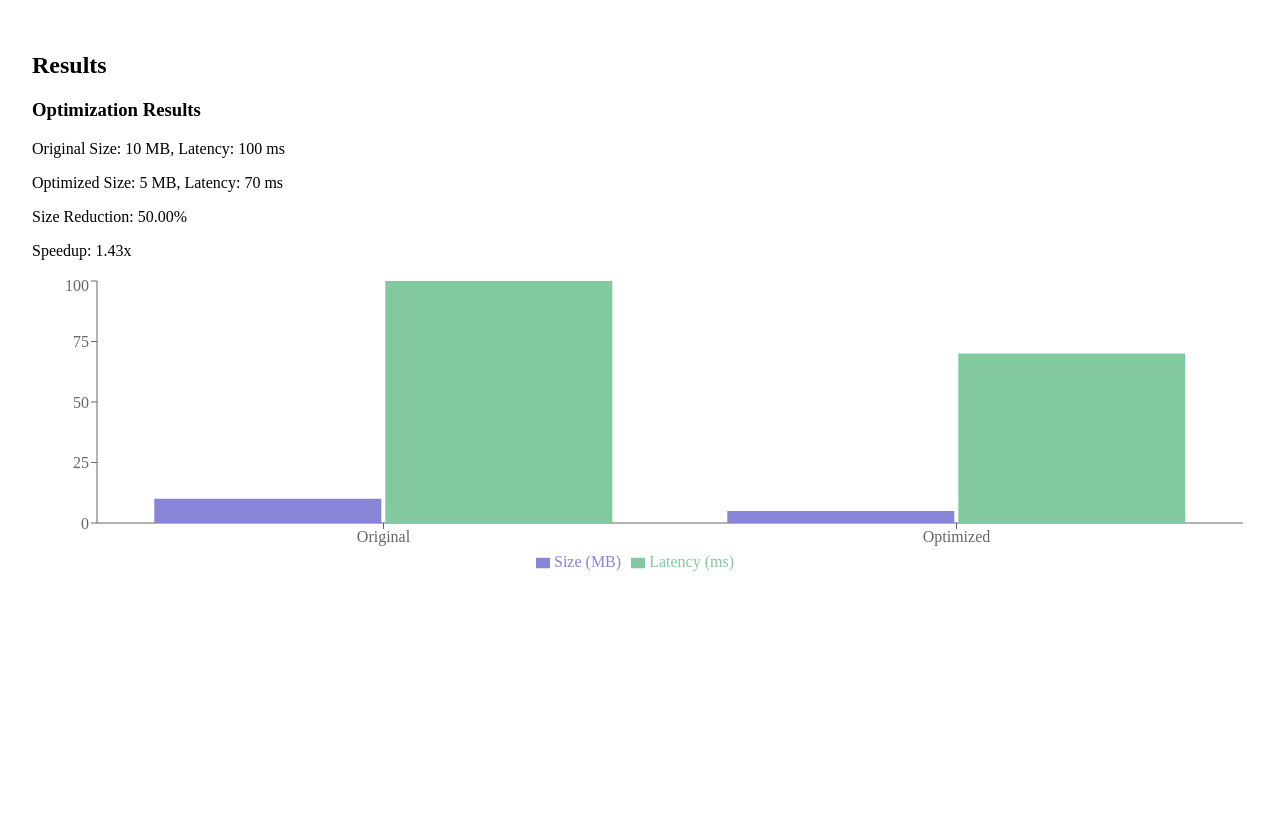
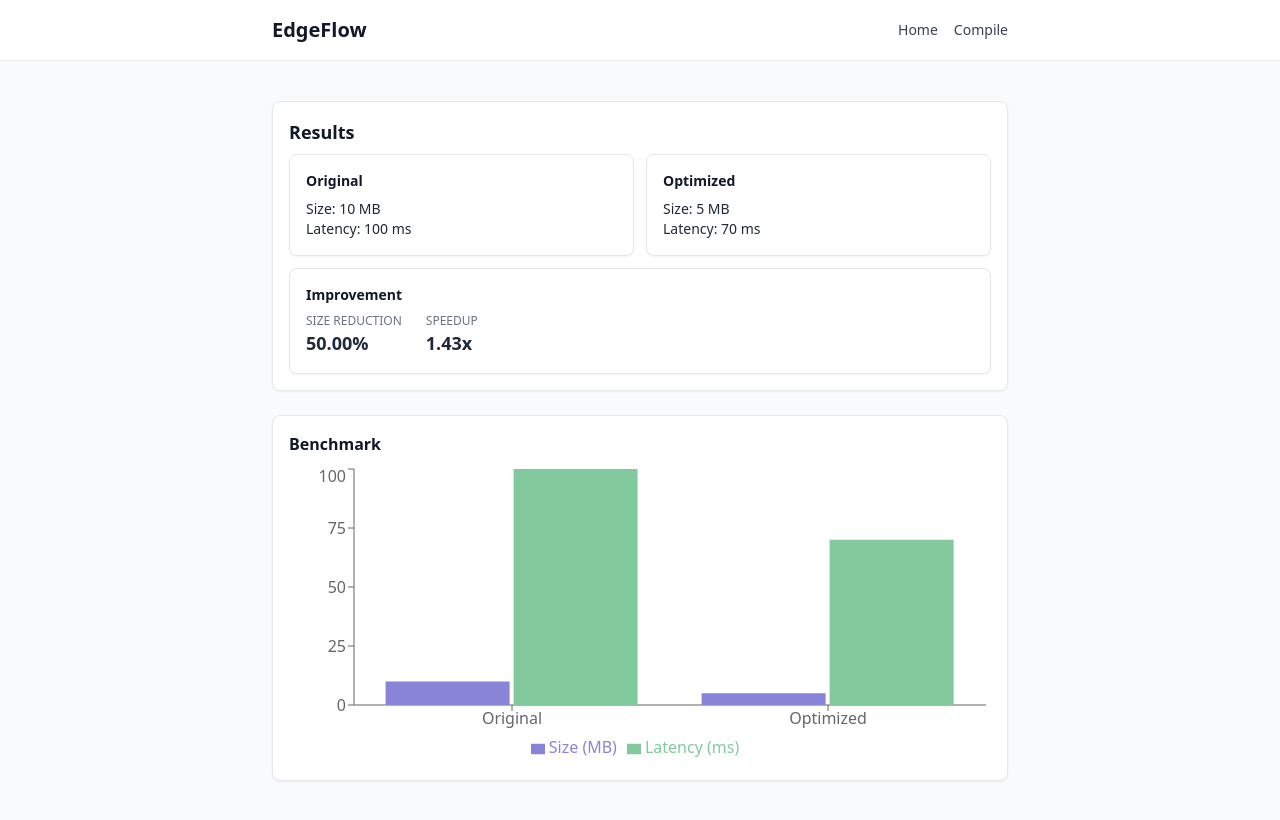
Before and after one commit to kamini08/edgeFlow, a Next.js app in the folder frontend/: page /results in a window 1280 px wide. Built offline with nearby package versions, Linux system fonts and the light colour scheme.

Commit message:
docs: update README and Agents.md with prod deployment + Tailwind\nfeat(frontend): integrate Tailwind CSS and style pages/components (index, compile, results, file upload, editor, results cards)

```diff
--- /dev/null
+++ b/frontend/postcss.config.js
@@ -0,0 +1,6 @@
+module.exports = {
+  plugins: {
+    tailwindcss: {},
+    autoprefixer: {},
+  },
+};
--- a/frontend/src/components/ConfigEditor.tsx
+++ b/frontend/src/components/ConfigEditor.tsx
@@ -13,7 +13,7 @@ const ConfigEditor: React.FC<ConfigEditorProps> = ({ initialContent, onChange, r
       readOnly={!!readOnly}
       onChange={e => onChange(e.target.value)}
       rows={12}
-      style={{ width: '100%', fontFamily: 'monospace' }}
+      className="input font-mono"
     />
   );
 };
--- a/frontend/src/components/FileUpload.tsx
+++ b/frontend/src/components/FileUpload.tsx
@@ -23,7 +23,11 @@ const FileUpload: React.FC<FileUploadProps> = ({ onFileSelect, acceptedFormats,
   }, [onFileSelect, acceptedFormats, maxSize]);
 
   return (
-    <input type="file" onChange={onChange} />
+    <input
+      type="file"
+      onChange={onChange}
+      className="input cursor-pointer file:mr-4 file:rounded-md file:border-0 file:bg-blue-600 file:px-3 file:py-2 file:text-white hover:file:bg-blue-700"
+    />
   );
 };
 
--- a/frontend/src/components/OptimizationResults.tsx
+++ b/frontend/src/components/OptimizationResults.tsx
@@ -11,12 +11,30 @@ export interface OptimizationResultsProps {
 
 const OptimizationResults: React.FC<OptimizationResultsProps> = ({ originalStats, optimizedStats, improvement }) => {
   return (
-    <div>
-      <h3>Optimization Results</h3>
-      <p>Original Size: {originalStats.size_mb} MB, Latency: {originalStats.latency_ms} ms</p>
-      <p>Optimized Size: {optimizedStats.size_mb} MB, Latency: {optimizedStats.latency_ms} ms</p>
-      <p>Size Reduction: {(improvement.size_reduction * 100).toFixed(2)}%</p>
-      <p>Speedup: {improvement.speedup.toFixed(2)}x</p>
+    <div className="grid gap-3 text-sm text-gray-800 md:grid-cols-2">
+      <div className="card">
+        <h4 className="mb-2 font-semibold text-gray-900">Original</h4>
+        <p>Size: {originalStats.size_mb} MB</p>
+        <p>Latency: {originalStats.latency_ms} ms</p>
+      </div>
+      <div className="card">
+        <h4 className="mb-2 font-semibold text-gray-900">Optimized</h4>
+        <p>Size: {optimizedStats.size_mb} MB</p>
+        <p>Latency: {optimizedStats.latency_ms} ms</p>
+      </div>
+      <div className="card md:col-span-2">
+        <h4 className="mb-2 font-semibold text-gray-900">Improvement</h4>
+        <div className="flex flex-wrap gap-6">
+          <div>
+            <div className="text-xs uppercase text-gray-500">Size Reduction</div>
+            <div className="text-lg font-semibold">{(improvement.size_reduction * 100).toFixed(2)}%</div>
+          </div>
+          <div>
+            <div className="text-xs uppercase text-gray-500">Speedup</div>
+            <div className="text-lg font-semibold">{improvement.speedup.toFixed(2)}x</div>
+          </div>
+        </div>
+      </div>
     </div>
   );
 };
--- /dev/null
+++ b/frontend/src/pages/_app.tsx
@@ -0,0 +1,6 @@
+import type { AppProps } from 'next/app';
+import '../styles/globals.css';
+
+export default function App({ Component, pageProps }: AppProps) {
+  return <Component {...pageProps} />;
+}
--- a/frontend/src/pages/compile.tsx
+++ b/frontend/src/pages/compile.tsx
@@ -1,4 +1,5 @@
 import React, { useState } from 'react';
+import Link from 'next/link';
 import FileUpload from '../components/FileUpload';
 import ConfigEditor from '../components/ConfigEditor';
 import { compileConfig, compileConfigVerbose } from '../services/api';
@@ -22,18 +23,44 @@ export default function CompilePage() {
   };
 
   return (
-    <main style={{ padding: 24 }}>
-      <h2>Compile Config</h2>
-      <FileUpload onFileSelect={onFileSelect} acceptedFormats={[".ef"]} maxSize={5} />
+    <div className="min-h-screen bg-gray-50">
+      <header className="border-b bg-white">
+        <div className="container-narrow flex items-center justify-between py-4">
+          <h1 className="text-xl font-semibold text-gray-900">EdgeFlow</h1>
+          <nav className="space-x-4 text-sm font-medium">
+            <Link className="text-gray-700 hover:text-blue-600" href="/">Home</Link>
+            <Link className="text-gray-700 hover:text-blue-600" href="/results">Results</Link>
+          </nav>
+        </div>
+      </header>
+      <main className="container-narrow py-10 space-y-6">
+        <section className="card space-y-4">
+          <h2 className="text-lg font-semibold text-gray-900">Compile Config</h2>
+          <div>
+            <FileUpload onFileSelect={onFileSelect} acceptedFormats={['.ef']} maxSize={5} />
+          </div>
+          <div>
+            <label className="mb-1 block text-sm font-medium text-gray-700">{filename}</label>
             <ConfigEditor initialContent={content} onChange={setContent} />
-      <button onClick={() => onCompile(false)}>Compile</button>
-      <button onClick={() => onCompile(true)} style={{ marginLeft: 8 }}>Compile Verbose</button>
+          </div>
+          <div className="flex gap-3">
+            <button className="btn" onClick={() => onCompile(false)}>Compile</button>
+            <button className="btn bg-gray-700 hover:bg-gray-800" onClick={() => onCompile(true)}>Compile Verbose</button>
+          </div>
+        </section>
         {parsed && (
-        <pre>{JSON.stringify(parsed, null, 2)}</pre>
+          <section className="card">
+            <h3 className="mb-2 text-base font-semibold text-gray-900">Parsed Config</h3>
+            <pre className="overflow-auto whitespace-pre-wrap text-sm text-gray-800">{JSON.stringify(parsed, null, 2)}</pre>
+          </section>
         )}
         {logs.length > 0 && (
-        <details><summary>Logs</summary><pre>{logs.join('\n')}</pre></details>
+          <section className="card">
+            <h3 className="mb-2 text-base font-semibold text-gray-900">Logs</h3>
+            <pre className="overflow-auto whitespace-pre-wrap text-sm text-gray-800">{logs.join('\n')}</pre>
+          </section>
         )}
       </main>
+    </div>
   );
 }
--- a/frontend/src/pages/index.tsx
+++ b/frontend/src/pages/index.tsx
@@ -3,12 +3,29 @@ import Link from 'next/link';
 
 export default function Home() {
   return (
-    <main style={{ padding: 24 }}>
-      <h1>EdgeFlow Web</h1>
-      <ul>
-        <li><Link href="/compile">Compile</Link></li>
-        <li><Link href="/results">Results</Link></li>
-      </ul>
-    </main>
+    <div className="min-h-screen bg-gray-50">
+      <header className="border-b bg-white">
+        <div className="container-narrow flex items-center justify-between py-4">
+          <h1 className="text-xl font-semibold text-gray-900">EdgeFlow</h1>
+          <nav className="space-x-4 text-sm font-medium">
+            <Link className="text-gray-700 hover:text-blue-600" href="/compile">Compile</Link>
+            <Link className="text-gray-700 hover:text-blue-600" href="/results">Results</Link>
+          </nav>
+        </div>
+      </header>
+      <main className="container-narrow py-10">
+        <section className="card">
+          <h2 className="mb-2 text-lg font-semibold text-gray-900">Welcome</h2>
+          <p className="text-gray-600">
+            Use the Compile page to upload and validate an EdgeFlow configuration file,
+            and the Results page to view sample optimization output.
+          </p>
+          <div className="mt-4 flex gap-3">
+            <Link className="btn" href="/compile">Go to Compile</Link>
+            <Link className="btn bg-gray-700 hover:bg-gray-800" href="/results">View Results</Link>
+          </div>
+        </section>
+      </main>
+    </div>
   );
 }
--- a/frontend/src/pages/results.tsx
+++ b/frontend/src/pages/results.tsx
@@ -1,4 +1,5 @@
 import React, { useState } from 'react';
+import Link from 'next/link';
 import OptimizationResults, { ModelStats, ImprovementMetrics } from '../components/OptimizationResults';
 import BenchmarkChart from '../components/BenchmarkChart';
 
@@ -6,7 +7,7 @@ export default function ResultsPage() {
   const [data] = useState({
     original: { size_mb: 10, latency_ms: 100 } as ModelStats,
     optimized: { size_mb: 5, latency_ms: 70 } as ModelStats,
-    improvement: { size_reduction: 0.5, speedup: 100/70 } as ImprovementMetrics,
+    improvement: { size_reduction: 0.5, speedup: 100 / 70 } as ImprovementMetrics,
   });
 
   const chartData = [
@@ -15,10 +16,30 @@ export default function ResultsPage() {
   ];
 
   return (
-    <main style={{ padding: 24 }}>
-      <h2>Results</h2>
-      <OptimizationResults originalStats={data.original} optimizedStats={data.optimized} improvement={data.improvement} />
-      <BenchmarkChart data={chartData} type="both" />
-    </main>
+    <div className="min-h-screen bg-gray-50">
+      <header className="border-b bg-white">
+        <div className="container-narrow flex items-center justify-between py-4">
+          <h1 className="text-xl font-semibold text-gray-900">EdgeFlow</h1>
+          <nav className="space-x-4 text-sm font-medium">
+            <Link className="text-gray-700 hover:text-blue-600" href="/">Home</Link>
+            <Link className="text-gray-700 hover:text-blue-600" href="/compile">Compile</Link>
+          </nav>
+        </div>
+      </header>
+      <main className="container-narrow space-y-6 py-10">
+        <section className="card">
+          <h2 className="mb-2 text-lg font-semibold text-gray-900">Results</h2>
+          <OptimizationResults
+            originalStats={data.original}
+            optimizedStats={data.optimized}
+            improvement={data.improvement}
+          />
+        </section>
+        <section className="card">
+          <h3 className="mb-2 text-base font-semibold text-gray-900">Benchmark</h3>
+          <BenchmarkChart data={chartData} type="both" />
+        </section>
+      </main>
+    </div>
   );
 }
--- /dev/null
+++ b/frontend/src/styles/globals.css
@@ -0,0 +1,23 @@
+@tailwind base;
+@tailwind components;
+@tailwind utilities;
+
+html, body, #__next {
+  height: 100%;
+}
+
+.btn {
+  @apply inline-flex items-center justify-center rounded-md bg-blue-600 px-4 py-2 text-white hover:bg-blue-700 disabled:opacity-50 disabled:cursor-not-allowed transition;
+}
+
+.input {
+  @apply block w-full rounded-md border border-gray-300 px-3 py-2 shadow-sm focus:border-blue-500 focus:ring-blue-500;
+}
+
+.card {
+  @apply rounded-lg border border-gray-200 bg-white p-4 shadow-sm;
+}
+
+.container-narrow {
+  @apply mx-auto max-w-3xl px-4;
+}
--- /dev/null
+++ b/frontend/tailwind.config.js
@@ -0,0 +1,11 @@
+/** @type {import('tailwindcss').Config} */
+module.exports = {
+  content: [
+    './src/pages/**/*.{js,ts,jsx,tsx}',
+    './src/components/**/*.{js,ts,jsx,tsx}',
+  ],
+  theme: {
+    extend: {},
+  },
+  plugins: [],
+};
```
Lines whose indentation alone changed are shown as unchanged.
